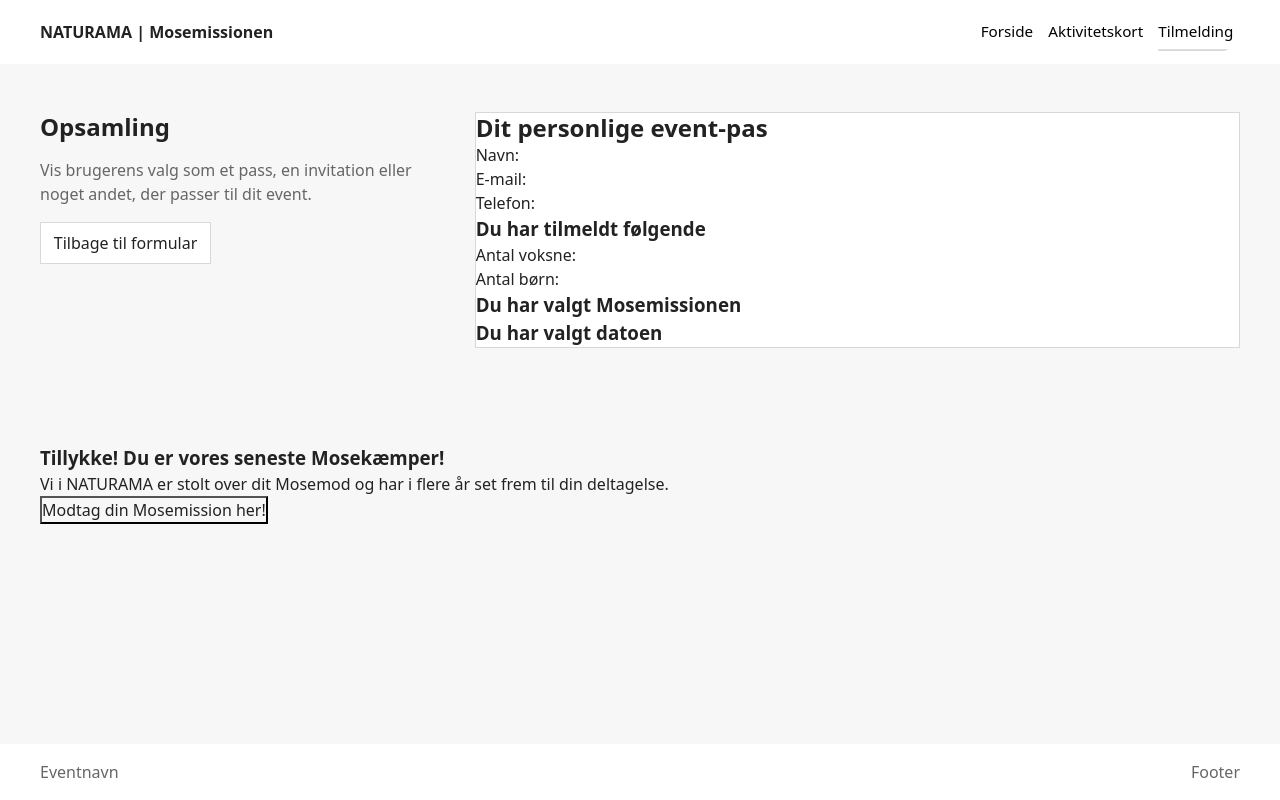
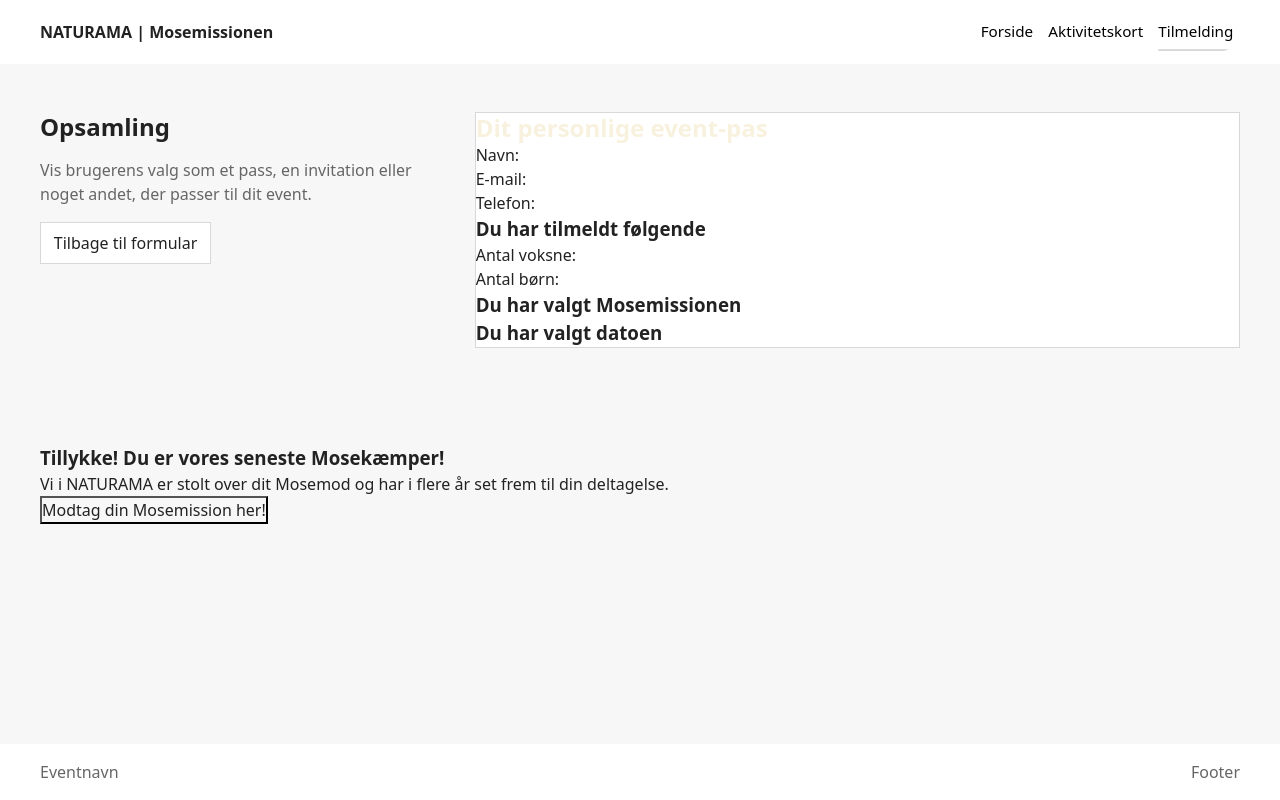
Before and after one commit to Frenelli/eventopgave, a plain HTML site: page opsamling.html in a window 1280 px wide. Drawn offline with Linux system fonts and the light colour scheme.

Commit message:
h2 color

```diff
--- a/css/opsamling.css
+++ b/css/opsamling.css
@@ -1,3 +1,6 @@
 .op-fulde-navn {
   text-transform: capitalize;
 }
+.event-pass h2 {
+  color: #f8f1de;
+}
```
